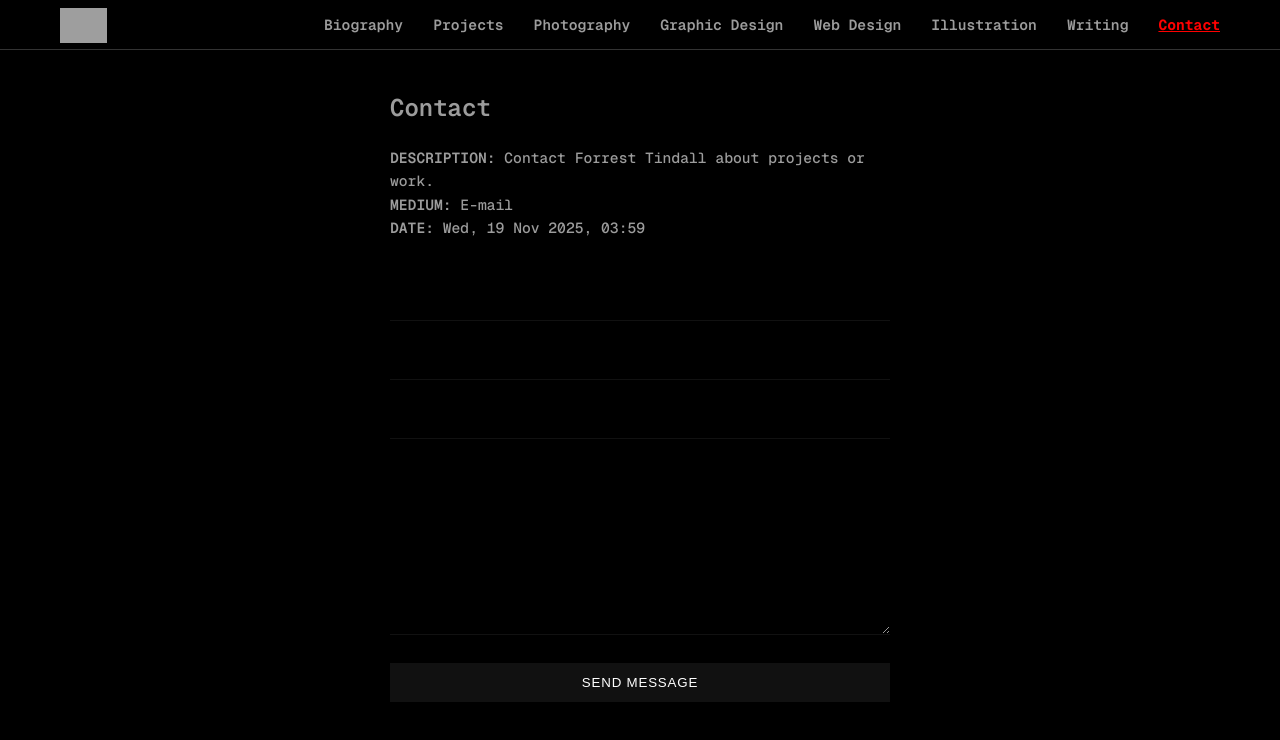
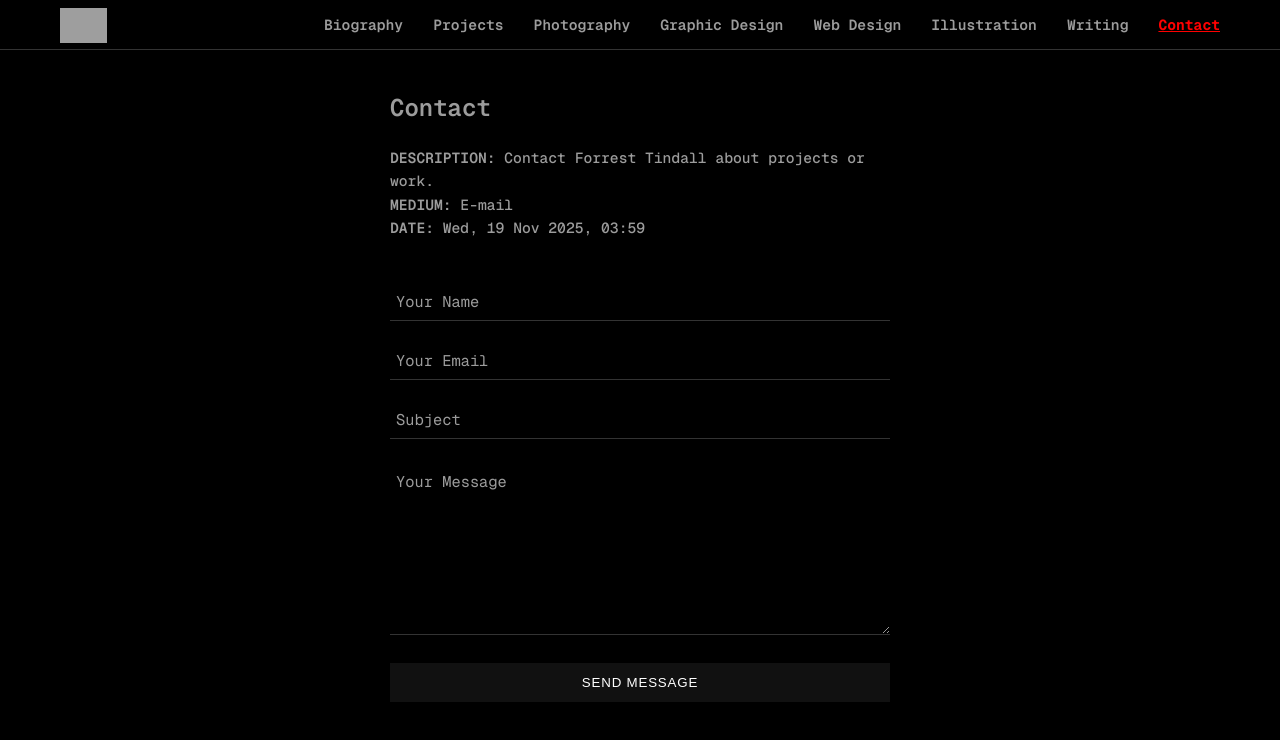
Before and after one commit to forresttindall/art-site, a React (Vite) app: page /contact in a window 1280 px wide. Shown: the top 740 px of the page. Built offline with nearby package versions, Linux system fonts and the light colour scheme; grey boxes are pictures that could not be loaded; a web font is replaced by a local one.

Commit message:
dark mode

```diff
--- a/src/components/Contact.css
+++ b/src/components/Contact.css
@@ -27,7 +27,7 @@
 
 .contact-description {
   font-size: 0.95rem;
-  color: #666;
+  color: #9c9c9c;
 }
 
 /* Minimalist form layout */
@@ -48,6 +48,7 @@
 }
 .contact-form  label {
 font-family: 'geist mono';
+  color: #9c9c9c;
 }
 /* (Notebook decorative layers removed) */
 
@@ -56,19 +57,18 @@ font-family: 'geist mono';
   width: 100%;
   background: transparent;
   border: none;
-  border-bottom: 1px solid #111;
+  border-bottom: 1px solid #333;
 
   padding: 12px 6px 8px;
   font-size: 1.05rem;
-  color: black;
+  color: #9c9c9c;
   outline: none;
   font-family: 'geist mono';
 
 }
 
 .contact-input::placeholder {
-  color: black;
-
+  color: #9c9c9c;
   font-family: 'geist mono';
 }
 
```
